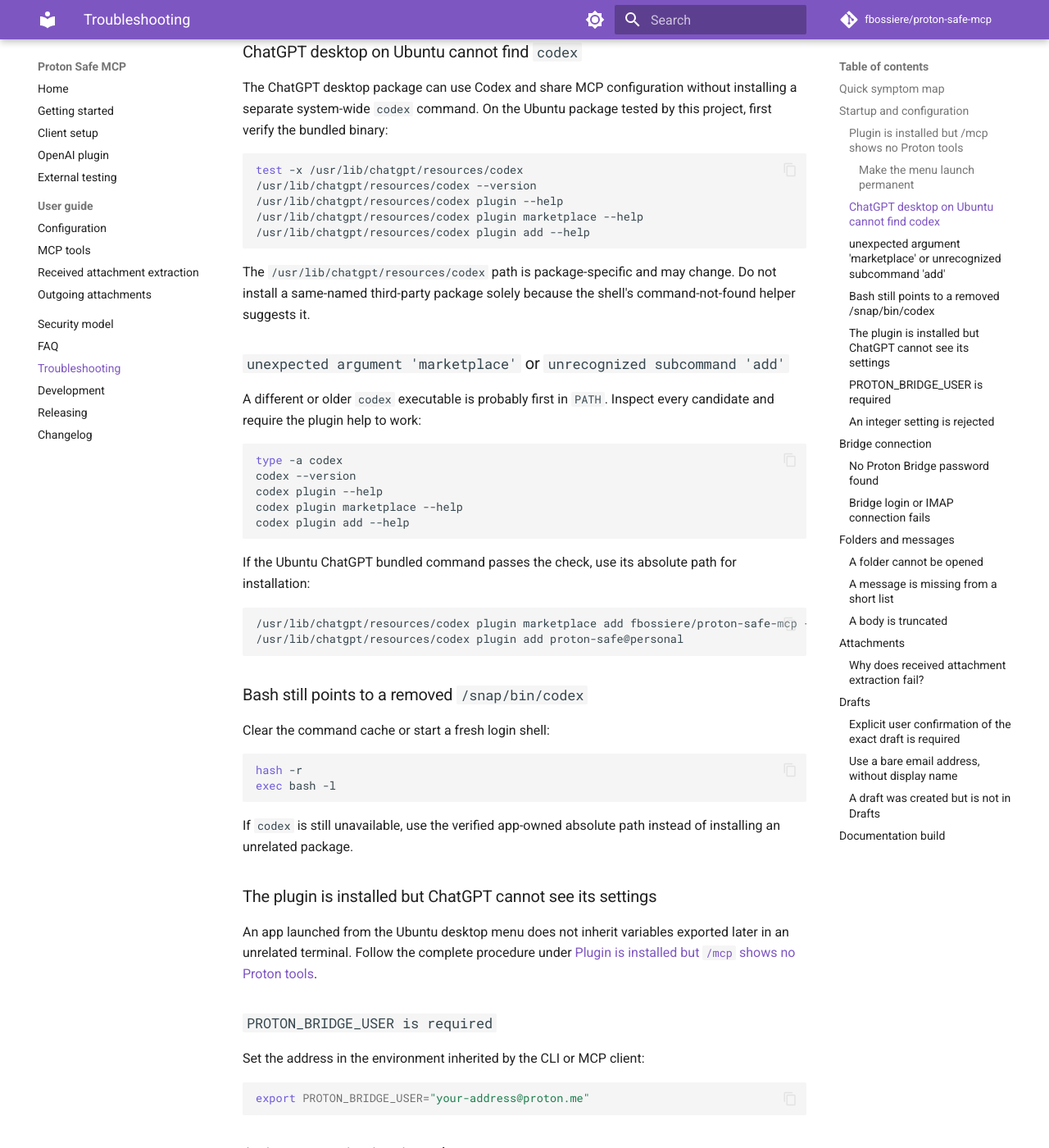
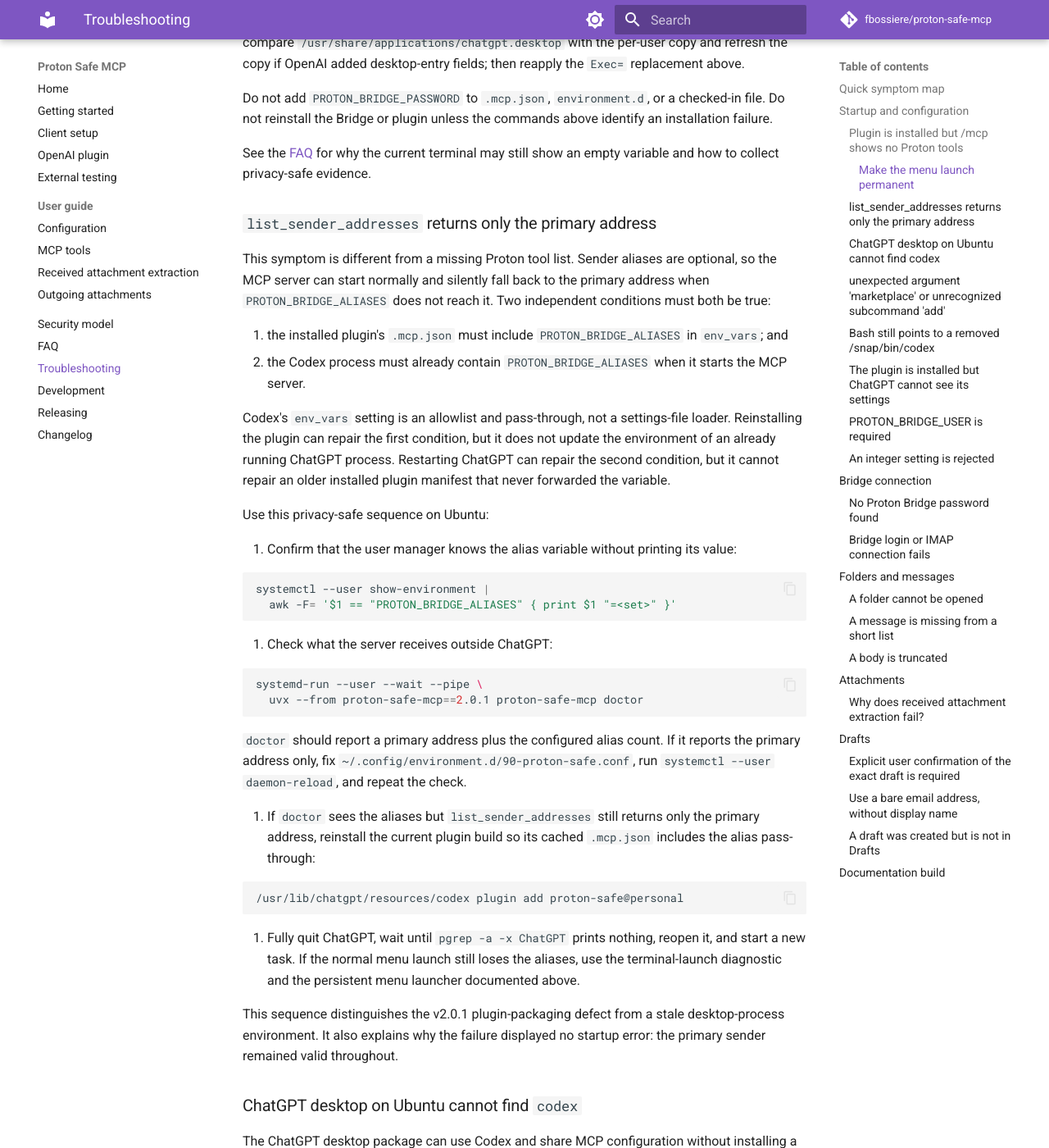
Before and after one commit to fbossiere/proton-safe-mcp, an MkDocs documentation site: the page built from docs/troubleshooting.md, in a window 1280 px wide and 1400 px high, scrolled down 4220 px. Shown: the whole window at 82% size. Built offline with MkDocs 1.6.1 and Material for MkDocs 9.7.7, drawn with Linux system fonts in a browser that asks for light colours; comment, search, counter and statistics services are not loaded; some of the changed text lies outside the part shown.

Commit message:
fix: make PROTON_BRIDGE_ALIASES reachable from install to plugin (#41)
* fix: make PROTON_BRIDGE_ALIASES reachable from install to plugin

The sending-alias allowlist existed but was effectively undiscoverable. The
Codex plugin never forwarded the variable, and the installation path never
mentioned it: the README told readers to set "only" the address and port, the
client `env` examples omitted it, and the sole explanation lived in the
configuration reference.

Plugin: `.mcp.json` adds PROTON_BRIDGE_ALIASES to Codex's `env_vars`
pass-through, with the manifest cachebuster bumped so an installed plugin picks
up the new list. The Ubuntu `environment.d` recovery path and its menu launcher
carry the variable through as an optional, non-secret setting.

Docs: README and Getting started show the optional export next to the required
two, and Client setup covers all three editors in one note rather than
triplicating the example. Both "no secrets in `env`" warnings keep their intent
while admitting the new value.

Co-Authored-By: Claude Opus 5 (1M context) <noreply@anthropic.com>

* docs: diagnose an alias allowlist that never reaches the server

An empty alias list produces no startup error: the primary sender stays valid,
so the plugin loads and only `list_sender_addresses` looks wrong. Troubleshooting
now has a section for that symptom, separating the two independent conditions —
the installed manifest must forward `PROTON_BRIDGE_ALIASES`, and the ChatGPT
process must already hold it — because reinstalling repairs only the first and
restarting only the second.

The Ubuntu recovery text no longer says "the two settings" now that a third
non-secret value is supported.

Co-Authored-By: Claude Opus 5 (1M context) <noreply@anthropic.com>

---------

Co-authored-by: Claude Opus 5 (1M context) <noreply@anthropic.com>

````diff
--- a/docs/troubleshooting.md
+++ b/docs/troubleshooting.md
@@ -16,6 +16,7 @@ counts, or message content.
 | --- | --- | --- |
 | Plugin is installed but `/mcp` shows no Proton tools | MCP server exited before tool discovery | Check the user-manager variables below |
 | `PROTON_BRIDGE_USER is required` | Codex did not inherit the account variable | Reload `environment.d` and verify names |
+| `list_sender_addresses` returns only the primary address | Alias forwarding is missing from the installed plugin or Codex started without the alias variable | Run the alias-specific checks below |
 | `echo "$PROTON_BRIDGE_USER"` is empty after a reload | Current shell kept its old environment | Check `systemctl --user show-environment`; source the file only for a CLI test |
 | `doctor` passes through `systemd-run` but the plugin has no tools | GNOME or ChatGPT kept an older environment | Fully quit, then launch ChatGPT once from the prepared terminal |
 | `NoKeyringError` appears only inside a sandbox | That process cannot reach the desktop keyring | Run `doctor` from the normal user session; do not copy the password into plugin JSON |
@@ -44,6 +45,7 @@ Use this sequence on Ubuntu:
 
    ```ini
    PROTON_BRIDGE_USER=your-address@proton.me
+   PROTON_BRIDGE_ALIASES=billing@example.com,legal@example.com
    PROTON_IMAP_PORT=1143
    ```
 
@@ -57,11 +59,12 @@ Use this sequence on Ubuntu:
 
    ```bash
    systemctl --user show-environment |
-     awk -F= '$1 == "PROTON_BRIDGE_USER" || $1 == "PROTON_IMAP_PORT" { print $1 "=<set>" }'
+     awk -F= '$1 == "PROTON_BRIDGE_USER" || $1 == "PROTON_BRIDGE_ALIASES" || $1 == "PROTON_IMAP_PORT" { print $1 "=<set>" }'
    ```
 
-   Both names must appear. Logging out and back in is not a substitute for this check; the user
-   manager may have retained its earlier environment.
+   The two required names must appear, plus `PROTON_BRIDGE_ALIASES` when configured. Logging out
+   and back in is not a substitute for this check; the user manager may have retained its earlier
+   environment.
 
 5. Test the corrected user-manager environment with the plugin's pinned runtime:
 
@@ -125,9 +128,10 @@ if [ ! -r "$settings_file" ]; then
 fi
 
 proton_bridge_user=""
+proton_bridge_aliases=""
 proton_imap_port=""
 
-# Parse only the two non-secret settings; never evaluate the file as shell code.
+# Parse only the non-secret settings; never evaluate the file as shell code.
 while IFS='=' read -r setting_name setting_value; do
     # environment.d accepts quoted values. Remove one matching outer quote pair
     # without evaluating substitutions, commands, or backslash escapes.
@@ -138,6 +142,7 @@ while IFS='=' read -r setting_name setting_value; do
 
     case "$setting_name" in
         PROTON_BRIDGE_USER) proton_bridge_user=$setting_value ;;
+        PROTON_BRIDGE_ALIASES) proton_bridge_aliases=$setting_value ;;
         PROTON_IMAP_PORT) proton_imap_port=$setting_value ;;
     esac
 done < "$settings_file"
@@ -155,6 +160,7 @@ case "$proton_imap_port" in
 esac
 
 export PROTON_BRIDGE_USER="$proton_bridge_user"
+export PROTON_BRIDGE_ALIASES="$proton_bridge_aliases"
 export PROTON_IMAP_PORT="$proton_imap_port"
 exec /usr/bin/chatgpt "$@"
 ```
@@ -190,6 +196,55 @@ reinstall the Bridge or plugin unless the commands above identify an installatio
 
 See the [FAQ](faq.md) for why the current terminal may still show an empty variable and how to
 collect privacy-safe evidence.
+
+### `list_sender_addresses` returns only the primary address
+
+This symptom is different from a missing Proton tool list. Sender aliases are optional, so the MCP
+server can start normally and silently fall back to the primary address when
+`PROTON_BRIDGE_ALIASES` does not reach it. Two independent conditions must both be true:
+
+1. the installed plugin's `.mcp.json` must include `PROTON_BRIDGE_ALIASES` in `env_vars`; and
+2. the Codex process must already contain `PROTON_BRIDGE_ALIASES` when it starts the MCP server.
+
+Codex's `env_vars` setting is an allowlist and pass-through, not a settings-file loader. Reinstalling
+the plugin can repair the first condition, but it does not update the environment of an already
+running ChatGPT process. Restarting ChatGPT can repair the second condition, but it cannot repair an
+older installed plugin manifest that never forwarded the variable.
+
+Use this privacy-safe sequence on Ubuntu:
+
+1. Confirm that the user manager knows the alias variable without printing its value:
+
+   ```bash
+   systemctl --user show-environment |
+     awk -F= '$1 == "PROTON_BRIDGE_ALIASES" { print $1 "=<set>" }'
+   ```
+
+2. Check what the server receives outside ChatGPT:
+
+   ```bash
+   systemd-run --user --wait --pipe \
+     uvx --from proton-safe-mcp==2.0.1 proton-safe-mcp doctor
+   ```
+
+   `doctor` should report a primary address plus the configured alias count. If it reports the
+   primary address only, fix `~/.config/environment.d/90-proton-safe.conf`, run
+   `systemctl --user daemon-reload`, and repeat the check.
+
+3. If `doctor` sees the aliases but `list_sender_addresses` still returns only the primary address,
+   reinstall the current plugin build so its cached `.mcp.json` includes the alias pass-through:
+
+   ```bash
+   /usr/lib/chatgpt/resources/codex plugin add proton-safe@personal
+   ```
+
+4. Fully quit ChatGPT, wait until `pgrep -a -x ChatGPT` prints nothing, reopen it, and start a new
+   task. If the normal menu launch still loses the aliases, use the terminal-launch diagnostic and
+   the persistent menu launcher documented above.
+
+This sequence distinguishes the v2.0.1 plugin-packaging defect from a stale desktop-process
+environment. It also explains why the failure displayed no startup error: the primary sender
+remained valid throughout.
 
 ### ChatGPT desktop on Ubuntu cannot find `codex`
 
````
Also changed, not shown: other parts of docs/troubleshooting.md (+1 -1 lines), CHANGELOG.md (+10 -0 lines), README.md (+12 -1 lines), docs/clients.md (+8 -3 lines), docs/faq.md (+7 -5 lines), docs/getting-started.md (+12 -0 lines), docs/openai-plugin.md (+14 -10 lines), plugins/proton-safe/README.md (+3 -3 lines), 3 other files.
